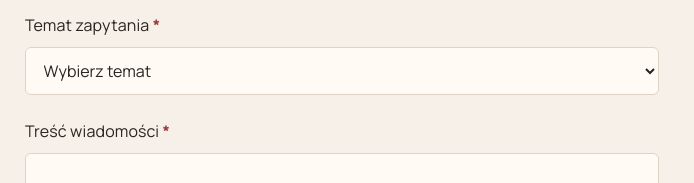
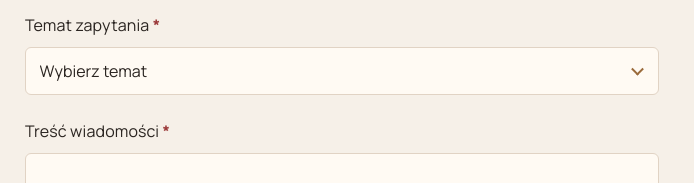
Before and after one commit to KPKrol85/DS-ceremonial-pr01-EternalRest, a website built with Vite: page contact.html in a window 1280 px wide. Shown: the part 791-974 px from the top of the page, 55-749 px from the left. Built offline with nearby package versions, Linux system fonts and the light colour scheme.

Commit message:
Refine contact form select chevron
* replace the native dropdown arrow with a custom CSS chevron matching the pricing filter
* align the chevron within the select using consistent spacing and accent colors
* preserve native select behavior, validation, keyboard accessibility, and theme support
* retain the native arrow as a fallback when custom appearance is unsupported

```diff
--- a/contact.html
+++ b/contact.html
@@ -194,7 +194,7 @@
                   />
                   <span class="form__error" id="error-phone"></span>
                 </div>
-                <div class="form__field">
+                <div class="form__field contact-topic">
                   <label for="topic"
                     >Temat zapytania
                     <span class="form__required" aria-hidden="true"
--- a/css/pages/contact.css
+++ b/css/pages/contact.css
@@ -34,6 +34,37 @@
 .contact-layout {
   display: grid;
   gap: var(--space-2xl);
+}
+
+/* Topic select: the pricing filter's chevron (css/pages/pricing.css) in place of the native
+   arrow. Without appearance support the native arrow stays and no chevron is added. The
+   chevron shares the select's grid cell and lets pointer input through to it. */
+@supports (appearance: none) {
+  .contact-topic .form__select {
+    grid-area: 2 / 1;
+    appearance: none;
+    /* Keeps the selected option clear of the chevron. */
+    padding-right: 2.5rem;
+    /* Without the native metrics the inherited 1.6 would make the select taller; 1.5 keeps
+       its previous height. */
+    line-height: 1.5;
+  }
+
+  .contact-topic::after {
+    content: "";
+    grid-area: 2 / 1;
+    justify-self: end;
+    align-self: center;
+    width: 0.4375em;
+    height: 0.4375em;
+    /* The rotated stroke overhangs its box by about 2px, so the chevron's tip sits as far
+       from the border as the option text does on the left. */
+    margin-right: calc(0.85rem + 3px);
+    border-right: 2px solid var(--color-accent);
+    border-bottom: 2px solid var(--color-accent);
+    transform: translateY(-25%) rotate(45deg);
+    pointer-events: none;
+  }
 }
 
 /* Office panel: an open block — a label-sized title, the address in the display serif,
```
